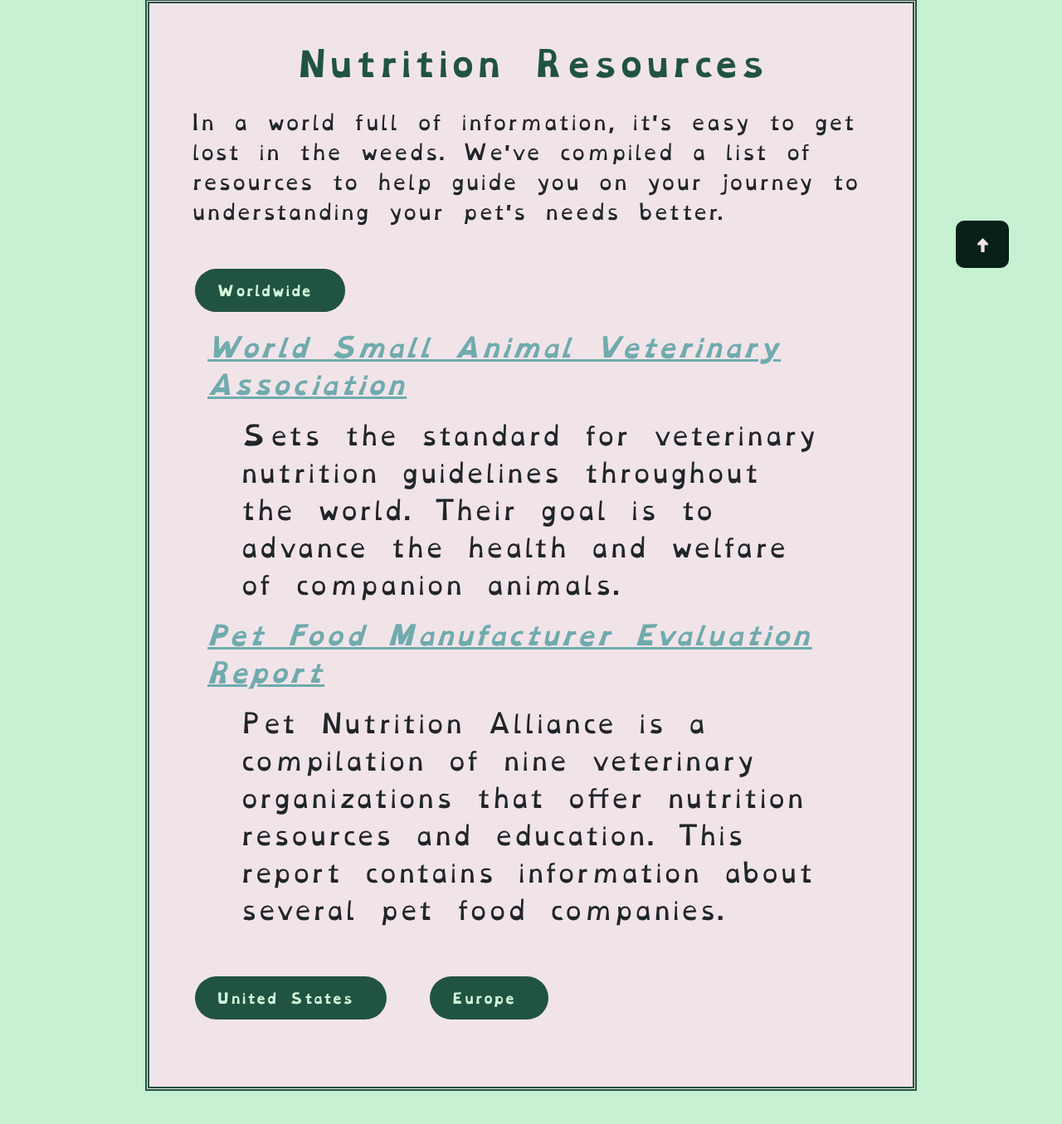
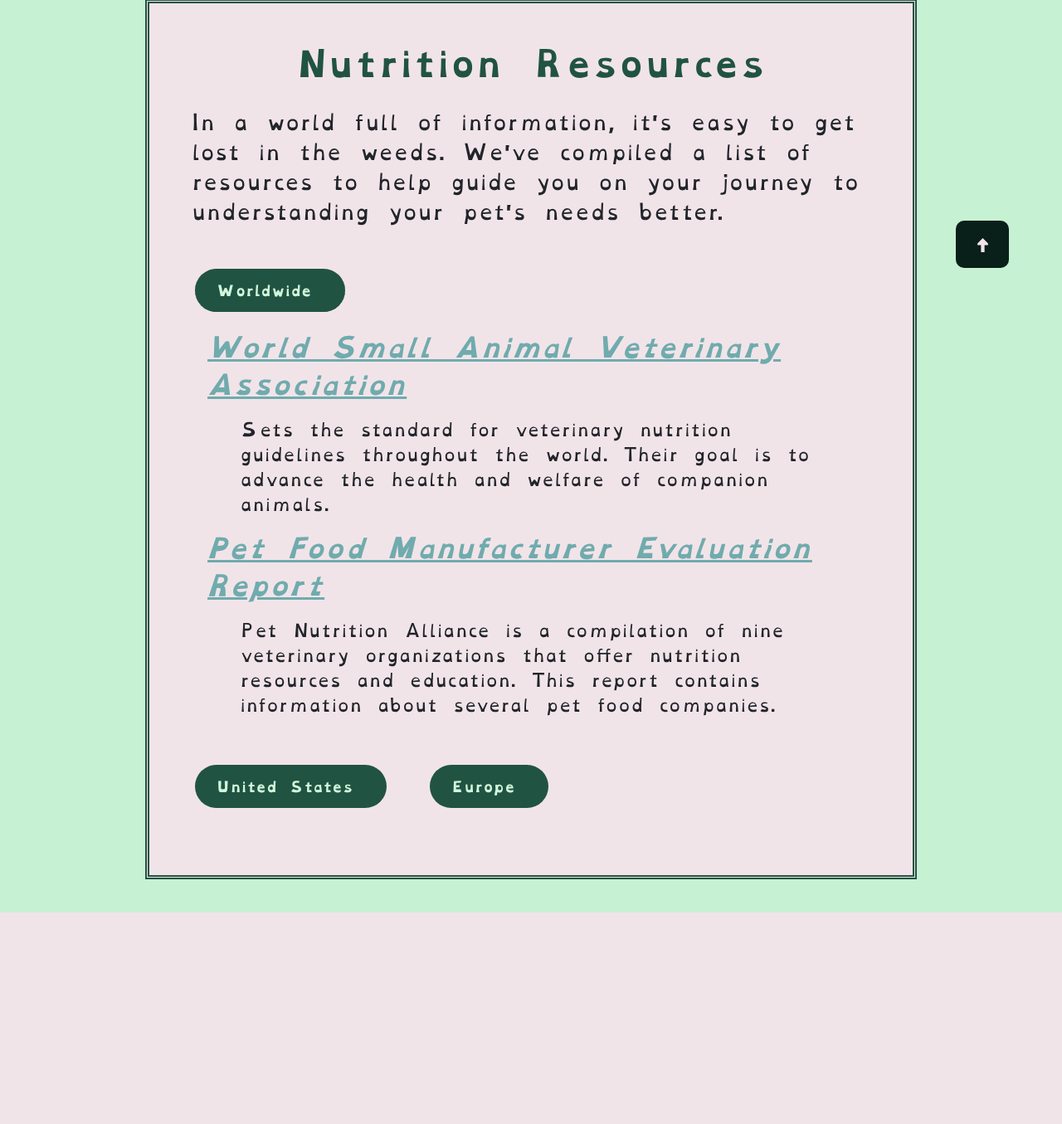
Before and after one commit to jasmine-glancy/PetFoodCalculator, a Flask app: page /resources in a window 1280 px wide, after a click on "Worldwide". Shown: the part 437-1792 px from the top of the page at 83% size. After the commit the page ends 1537 px from the top, so only its background shows below. Run offline with Flask 3, Linux system fonts and the light colour scheme; a user stored in the database is signed in; some libraries are stand-ins or nearby versions; some web fonts are replaced.

Commit message:
refactor(resources): Adjusted font size for readability

```diff
--- a/static/css/styles.css
+++ b/static/css/styles.css
@@ -617,7 +617,7 @@
 
     }
 
-        .accordion-body, .resource_paragraph {
+        .accordion-body {
             font-size: 30px;
         }
 
@@ -626,6 +626,7 @@
         }
 
         .resource_paragraph {
+            font-size: 20px;
             padding: 2vh 3vw;
             align-items: justify;
         }
```
